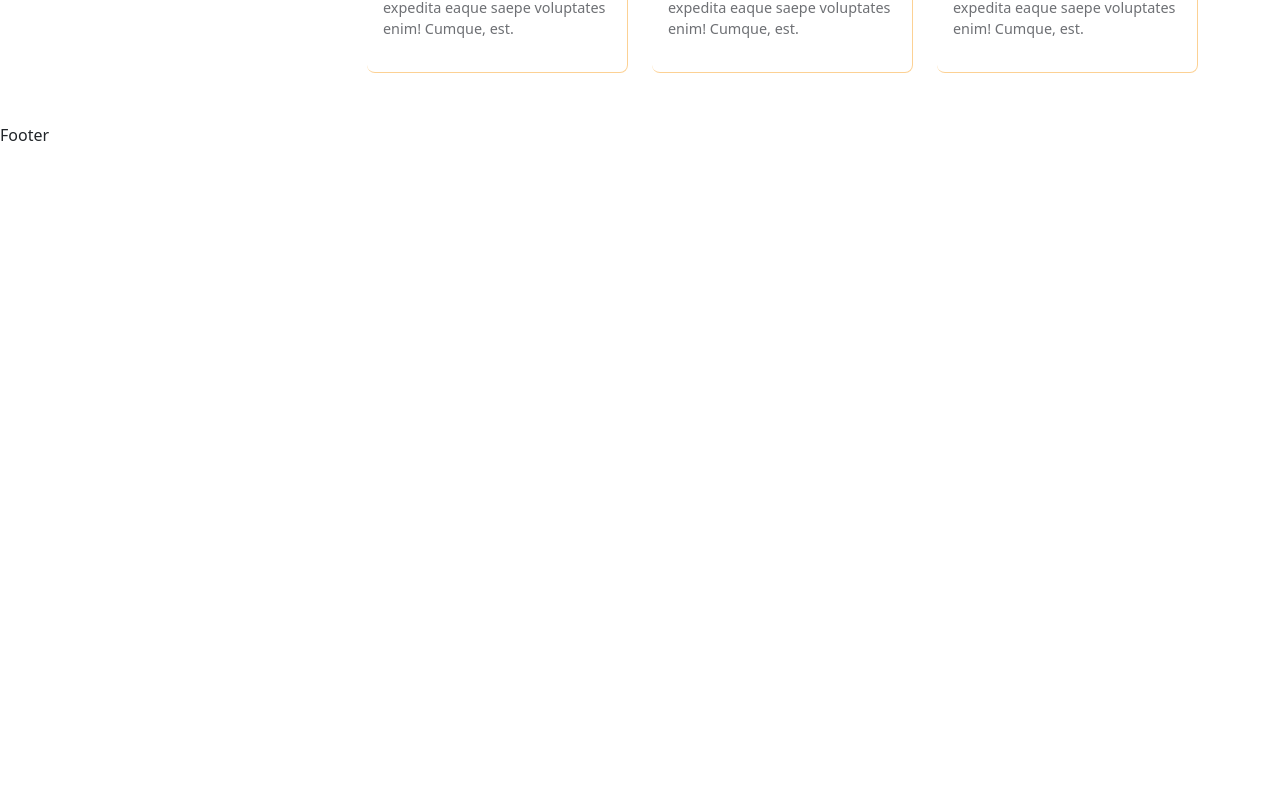
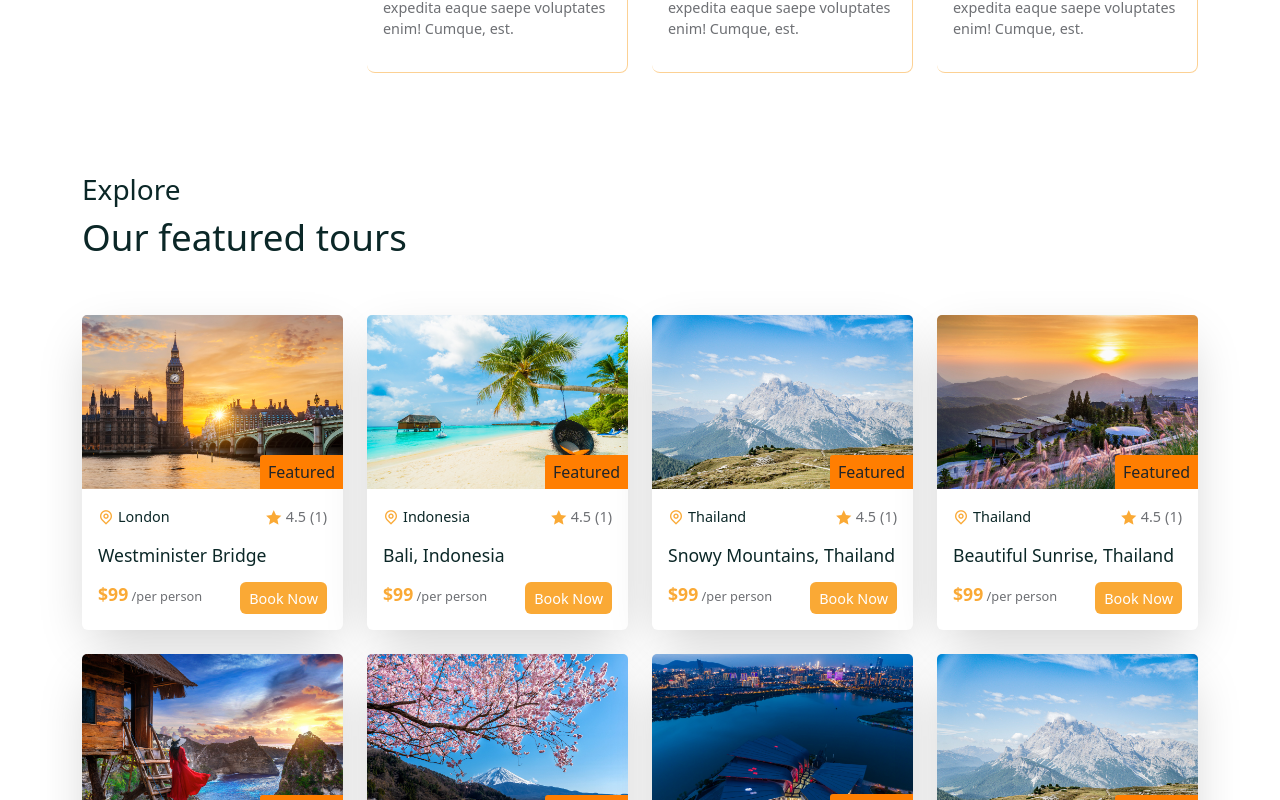
Before and after one commit to ashishbhusal1/NepalWonders, a React (Create React App) app in the folder frontend/: page /home in a window 1280 px wide. Shown: the part 1060-1860 px from the top of the page. Before the commit the page ends 1207 px from the top, so only its background shows below. Built offline with nearby package versions, Linux system fonts and the light colour scheme; a web font is replaced by a local one.

Commit message:
added featured tours

```diff
--- /dev/null
+++ b/frontend/src/components/Featured-tours/FeaturedTourList.jsx
@@ -0,0 +1,18 @@
+import React from "react";
+import TourCard from "../../shared/TourCard";
+import tourData from "../../assets/data/tours";
+import { Col } from "reactstrap";
+
+const FeaturedTourList = () => {
+  return (
+    <>
+      {tourData?.map((tour) => (
+        <Col lg="3" className="mb-4" key={tour.id}>
+          <TourCard tour={tour} />
+        </Col>
+      ))}
+    </>
+  );
+};
+
+export default FeaturedTourList;
--- a/frontend/src/pages/Home.jsx
+++ b/frontend/src/pages/Home.jsx
@@ -8,6 +8,7 @@
 import worldImg from "../assets/images/world.png";
 import SearchBar from "../shared/SearchBar";
 import ServiceList from "../services/ServiceList";
+import FeaturedTourList from "../components/Featured-tours/FeaturedTourList";
 
 const Home = () => {
   return (
@@ -65,6 +66,17 @@
             </Row>
         </Container>
       </section>
+      <section>
+        <Container>
+            <Row>
+                <Col lg='12' className="mb-5">
+                    <Subtitle subtitle={'Explore'}/>
+                    <h2 className="featured_tour-title">Our featured tours</h2>
+                </Col>
+                <FeaturedTourList />
+            </Row>
+        </Container>
+      </section>
     </>
   );
 };
--- /dev/null
+++ b/frontend/src/shared/TourCard.jsx
@@ -0,0 +1,51 @@
+import React from "react";
+import "./tour-card.css";
+import { Card, CardBody } from "reactstrap";
+import { Link } from "react-router-dom";
+import "./tour-card.css";
+
+const TourCard = ({ tour }) => {
+  const { id, title, city, photo, price, featured, avgRating, reviews } = tour;
+  return (
+    <div className="tour_card">
+      <Card>
+        <div className="tour_img">
+          <img src={photo} alt="tour-img" />
+          <span>Featured</span>
+        </div>
+        <CardBody>
+          <div
+            className="card_top d-flex align-items-center
+        justify-content-between"
+          >
+            <span className="tour_location d-flex align-items-center gap-1">
+              <i class="ri-map-pin-line"></i>
+              {city}
+            </span>
+            <span className="tour_rating d-flex align-items-center gap-1">
+              <i class="ri-star-fill"></i>
+              {avgRating} <span>({reviews.length})</span>
+            </span>
+          </div>
+          <h5 className="tour_title">
+            <Link to={`/tours/${id}`}>{title}</Link>
+          </h5>
+          <div
+            className="card_bottom d-flex align-items-center
+        justify-content-between mt-3"
+          >
+            <h5>
+              ${price}
+              <span> /per person</span>
+            </h5>
+            <button className="btn booking_btn">
+              <Link to={`/tours/${id}`}>Book Now</Link>
+            </button>
+          </div>
+        </CardBody>
+      </Card>
+    </div>
+  );
+};
+
+export default TourCard;
--- /dev/null
+++ b/frontend/src/shared/tour-card.css
@@ -0,0 +1,74 @@
+.tour_img img {
+  width: 100%;
+  border-radius: 5px 5px 0 0;
+}
+.card {
+  border: none !important;
+  box-shadow: rgba(0, 0, 0, 0.2) 0px 18px 50px -10px;
+}
+.tour_img {
+  position: relative;
+}
+.tour_img span {
+  position: absolute;
+  bottom: 0;
+  right: 0;
+  width: max-content;
+  height: max-content;
+  z-index: 10;
+  background: var(--primary-color);
+  padding: 0.3rem 0.5rem;
+  border-radius: 3px 0 0 0;
+}
+.card_top span i {
+  color: var(--secondary-color);
+}
+.tour_rating {
+  font-size: 0.9rem;
+  color: var(--text-color);
+}
+.tour_location {
+  color: var(--heading-color);
+  font-weight: 500;
+  font-size: 0.9rem;
+}
+.tour_rating i,
+.tour_location i {
+  font-size: 1rem;
+}
+.tour_title {
+  margin-top: 1rem;
+  font-size: 1.1rem;
+  cursor: pointer;
+}
+.tour_title a {
+  text-decoration: none;
+  color: var(--heading-color);
+  transition: 0.3s;
+}
+.tour_title a:hover {
+  color: var(--secondary-color);
+}
+.card_bottom h5 {
+  color: var(--secondary-color);
+  font-size: 1.1rem;
+  font-weight: 700;
+}
+.card_bottom h5 span {
+  font-weight: 500;
+  color: var(--text-color);
+  font-size: 0.8rem;
+}
+.booking_btn {
+  background: var(--secondary-color) !important;
+  cursor: pointer;
+  padding: 0.2rem 0.5rem !important;
+}
+.booking_btn a {
+  text-decoration: none;
+  font-size: 0.9rem;
+  color: #fff;
+}
+.booking_btn a:hover {
+  color: #fff;
+}
--- a/frontend/src/styles/Home.css
+++ b/frontend/src/styles/Home.css
@@ -41,3 +41,7 @@
     font-size: 2.5rem;
     font-weight: 500;
 }
+.featured_tour-title{
+    font-size: 2.3rem;
+    font-weight: 500;
+}
```
